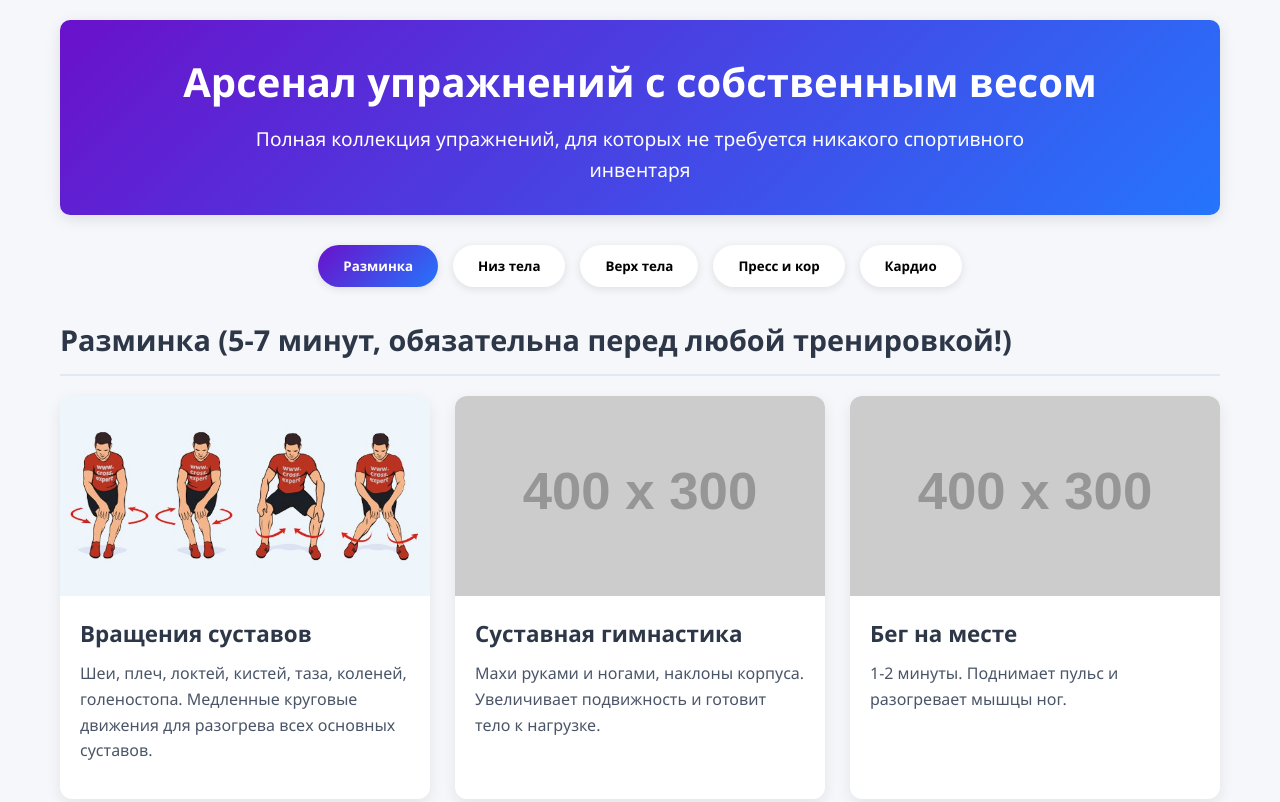
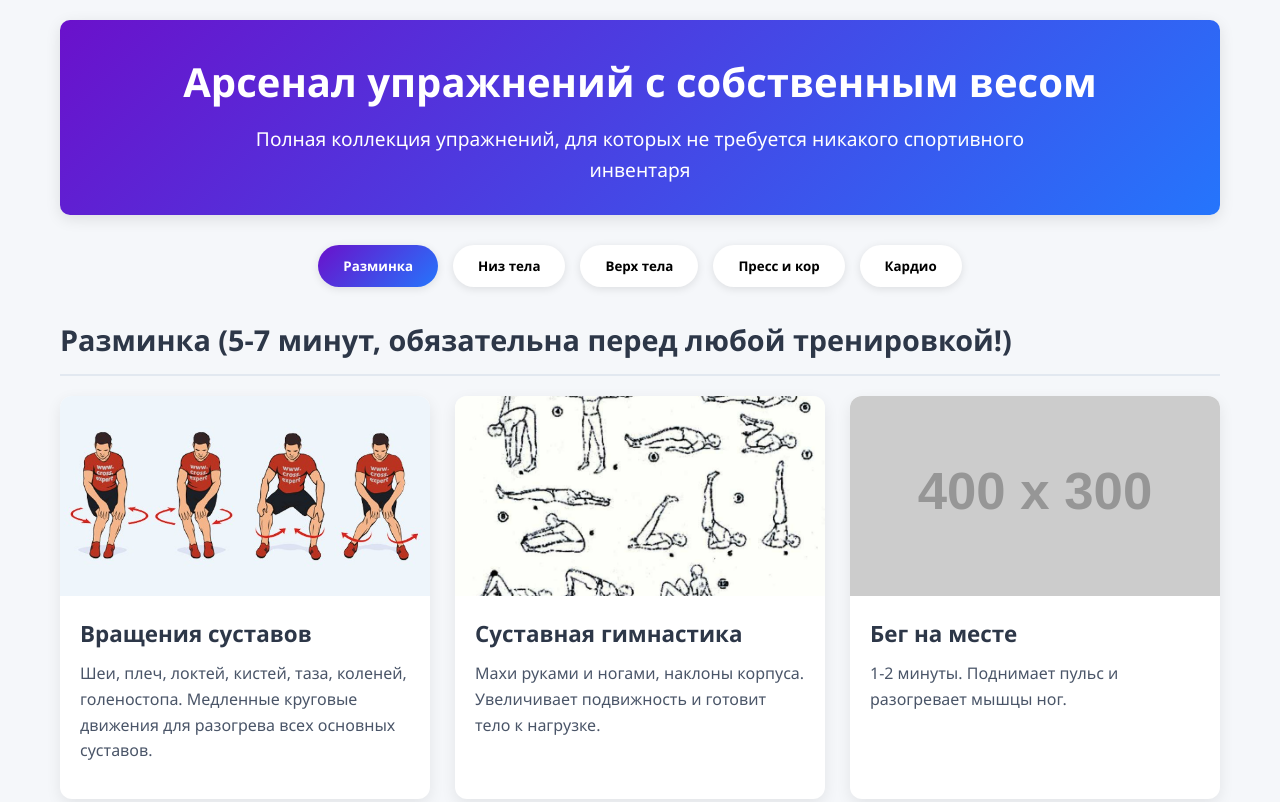
Before and after one commit to Itero-Proto/AltayFit_2, a plain HTML site: page index.html in a window 1280 px wide. Shown: the top 802 px of the page. Drawn offline with Linux system fonts and the light colour scheme; placeholder pictures from the web are drawn by us.

Commit message:
Update index.html

```diff
--- a/index.html
+++ b/index.html
@@ -43,7 +43,7 @@
 
                     <div class="exercise-card">
                         <div class="exercise-img">
-                            <img src="https://placehold.co/400x300/4C51BF/FFFFFF?text=Суставная+гимнастика"
+                            <img src="https://github.com/Itero-Proto/AltayFit_2/blob/main/images/uprazhneniya-kegelya-15.jpg?raw=true"
                                 alt="Суставная гимнастика">
                         </div>
                         <div class="exercise-content">
```
